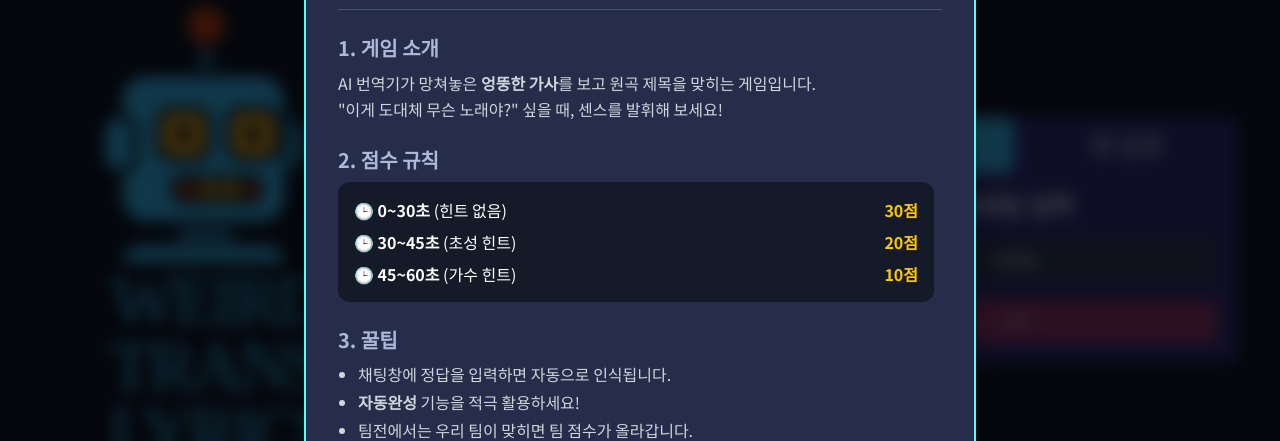
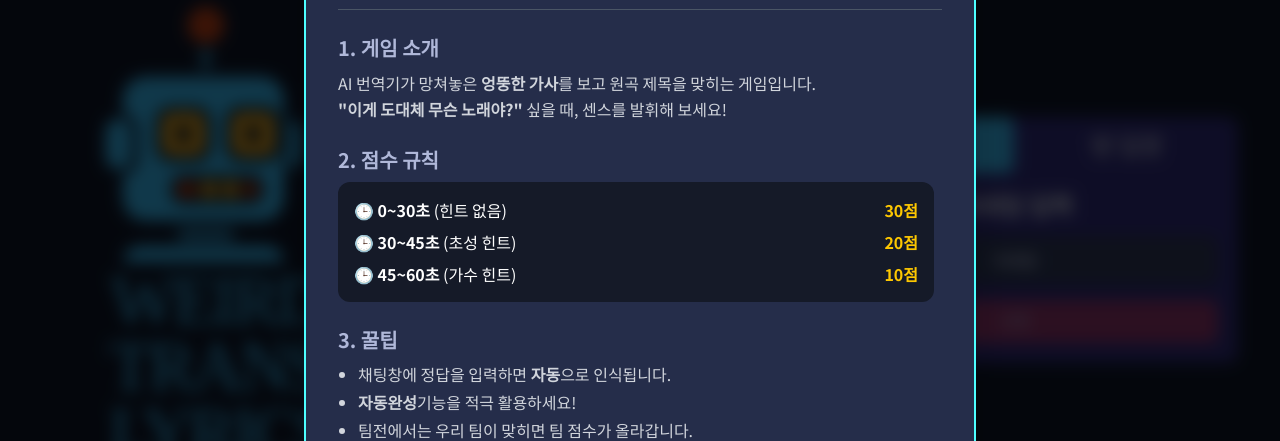
Before and after one commit to DoorWarning/LyricsSync-Web, a React (Vite) app in the folder lyrics-sync-client/: page / in a window 1280 px wide. Both pictures are taken after a click on the button "게임 설명 보기". Shown: the part 160-601 px from the top of the page. Built offline with nearby package versions, Linux system fonts and the light colour scheme; no server answers.

Commit message:
Edit client: GameDescriptionModal.jsx, VolumeControl.jsx, App.jsx

```diff
--- a/lyrics-sync-client/src/App.jsx
+++ b/lyrics-sync-client/src/App.jsx
@@ -2,6 +2,7 @@ import React, { useState, useEffect, useMemo } from 'react';
 import io from 'socket.io-client';
 import axios from 'axios';
 import './global.css';
+import { AnimatePresence } from 'framer-motion';
 
 // Context
 import { useSound } from './context/SoundContext';
@@ -319,9 +320,12 @@ function App() {
       {/* ... 최종 점수 팝업 ... */}
       {showFinalScoreboard && <FinalScoreboardPopup data={finalScoreData} onClose={() => setShowFinalScoreboard(false)} />}
       {/* ⭐ 게임 설명 모달 렌더링 */}
-      {showDescription && (
-        <GameDescriptionModal onClose={() => setShowDescription(false)} />
-      )}
+      {/* ⭐ [수정] 애니메이션 적용을 위해 AnimatePresence로 감쌉니다. */}
+      <AnimatePresence>
+        {showDescription && (
+          <GameDescriptionModal onClose={() => setShowDescription(false)} />
+        )}
+      </AnimatePresence>
     </div>
   );
 }
--- a/lyrics-sync-client/src/components/GameDescriptionModal.jsx
+++ b/lyrics-sync-client/src/components/GameDescriptionModal.jsx
@@ -1,25 +1,39 @@
 // src/components/GameDescriptionModal.jsx
 import React from 'react';
+import { motion } from 'framer-motion'; // ⭐ [추가]
 
 const GameDescriptionModal = ({ onClose }) => {
   return (
-    <div className="fixed inset-0 bg-black/70 flex justify-center items-center z-50 backdrop-blur-sm" onClick={onClose}>
-      <div
-        className="bg-[var(--panel-bg)] p-8 rounded-3xl border-2 border-[var(--accent-blue)] max-w-2xl w-[90%] text-left shadow-2xl relative"
+    <motion.div
+      className="fixed inset-0 bg-black/70 flex justify-center items-center z-50 backdrop-blur-sm"
+      onClick={onClose}
+      // ⭐ [추가] 배경 페이드인/아웃 효과
+      initial={{ opacity: 0 }}
+      animate={{ opacity: 1 }}
+      exit={{ opacity: 0 }}
+      transition={{ duration: 0.2 }}
+    >
+      <motion.div
+        className="bg-[var(--panel-bg)] p-6 md:p-8 rounded-3xl border-2 border-[var(--accent-blue)] max-w-2xl w-[90%] text-left shadow-2xl relative"
         onClick={(e) => e.stopPropagation()}
+        // ⭐ [추가] 팝업창 팝업(Pop-up) 효과
+        initial={{ scale: 0.8, opacity: 0, y: 20 }}
+        animate={{ scale: 1, opacity: 1, y: 0 }}
+        exit={{ scale: 0.8, opacity: 0, y: 20 }}
+        transition={{ type: "spring", stiffness: 300, damping: 25 }}
       >
         <div className="flex justify-between items-center mb-6 border-b border-gray-600 pb-4">
-          <h2 className="text-3xl font-bold text-[var(--accent-blue)] m-0">
+          <h2 className="text-2xl md:text-3xl font-bold text-[var(--accent-blue)] m-0">
             게임 가이드 📖
           </h2>
         </div>
 
-        <div className="space-y-6 overflow-y-auto max-h-[60vh] pr-2 text-white">
+        <div className="space-y-6 overflow-y-auto max-h-[60vh] pr-2 text-white custom-scrollbar">
           <section>
             <h3 className="text-[var(--accent-pink)] text-xl font-bold mb-2">1. 게임 소개</h3>
             <p className="text-gray-300 leading-relaxed">
-              AI 번역기가 망쳐놓은 <strong>엉뚱한 가사</strong>를 보고 원곡 제목을 맞히는 게임입니다.<br/>
-              "이게 도대체 무슨 노래야?" 싶을 때, 센스를 발휘해 보세요!
+              AI 번역기가 망쳐놓은 <strong>엉뚱한 가사</strong>를 보고 원곡 제목을 맞히는 게임입니다.<br></br>
+              <strong>"이게 도대체 무슨 노래야?"</strong> 싶을 때, 센스를 발휘해 보세요!
             </p>
           </section>
 
@@ -44,20 +58,20 @@ const GameDescriptionModal = ({ onClose }) => {
           <section>
             <h3 className="text-[var(--accent-pink)] text-xl font-bold mb-2">3. 꿀팁</h3>
             <ul className="list-disc pl-5 space-y-1 text-gray-300">
-              <li>채팅창에 정답을 입력하면 자동으로 인식됩니다.</li>
-              <li><strong>자동완성</strong> 기능을 적극 활용하세요!</li>
+              <li>채팅창에 정답을 입력하면 <strong>자동</strong>으로 인식됩니다.</li>
+              <li><strong>자동완성</strong>기능을 적극 활용하세요!</li>
               <li>팀전에서는 우리 팀이 맞히면 팀 점수가 올라갑니다.</li>
             </ul>
           </section>
         </div>
 
         <div className="mt-8 text-center">
-          <button onClick={onClose} className="btn-primary px-10 py-3 text-lg">
+          <button onClick={onClose} className="btn-primary px-10 py-3 text-lg font-bold rounded-xl shadow-lg hover:scale-105 transition-transform">
             닫기
           </button>
         </div>
-      </div>
-    </div>
+      </motion.div>
+    </motion.div>
   );
 };
 
--- a/lyrics-sync-client/src/components/VolumeControl.jsx
+++ b/lyrics-sync-client/src/components/VolumeControl.jsx
@@ -8,7 +8,7 @@ const ADMIN_URL = import.meta.env.VITE_ADMIN_URL;
 // SVG 아이콘 컴포넌트 (className으로 크기/색상 제어)
 const SoundIcon = ({ className }) => (
   <svg width="24" height="24" viewBox="0 0 512 512" xmlns="http://www.w3.org/2000/svg">
-  <g transform="translate(10.87633,-0.3919215)" stroke="currentColor" fill="none" stroke-width="20" stroke-linecap="round" stroke-linejoin="round">
+  <g transform="translate(10.87633,-0.3919215)" stroke="currentColor" fill="none" strokeWidth="20" strokeLinecap="round" strokeLinejoin="round">
     <path d="M 75.368421,189.89474 H 186.10527 L 288.02461,87.975393 V 424.80845 L 183.72122,320.50505 H 75.368421 Z" />
     <path d="m 293.05222,325.14583 a 76.631577,76.631577 0 0 0 42.94727,-68.69726 76.631577,76.631577 0 0 0 -42.94727,-68.81055 z" />
     <path d="m 342.41012,383.13085 c 44.82929,-26.44482 72.37763,-74.58201 72.4688,-126.62993 -0.0142,-52.1258 -27.57283,-100.36362 -72.46916,-126.84792" />
@@ -19,9 +19,9 @@ const SoundIcon = ({ className }) => (
 
 const MuteIcon = ({ className }) => (
   <svg width="24" height="24" viewBox="0 0 512 512" xmlns="http://www.w3.org/2000/svg">
-  <g transform="translate(10.87633,-0.3919215)" stroke="currentColor" fill="none" stroke-width="20" stroke-linecap="round" stroke-linejoin="round">
+  <g transform="translate(10.87633,-0.3919215)" stroke="currentColor" fill="none" strokeWidth="20" strokeLinecap="round" strokeLinejoin="round">
     <path d="M 75.368421,189.89474 H 186.10527 L 288.02461,87.975393 V 424.80845 L 183.72122,320.50505 H 75.368421 Z" />
-    <path d="M 83.160852,94.429103 407.08649,418.35474" stroke-width="17" />
+    <path d="M 83.160852,94.429103 407.08649,418.35474" strokeWidth="17" />
     <path d="m 293.05222,325.14583 a 76.631577,76.631577 0 0 0 42.94727,-68.69726 76.631577,76.631577 0 0 0 -42.94727,-68.81055 z" />
     <path d="m 342.41012,383.13085 c 44.82929,-26.44482 72.37763,-74.58201 72.4688,-126.62993 -0.0142,-52.1258 -27.57283,-100.36362 -72.46916,-126.84792" />
   </g>
```
